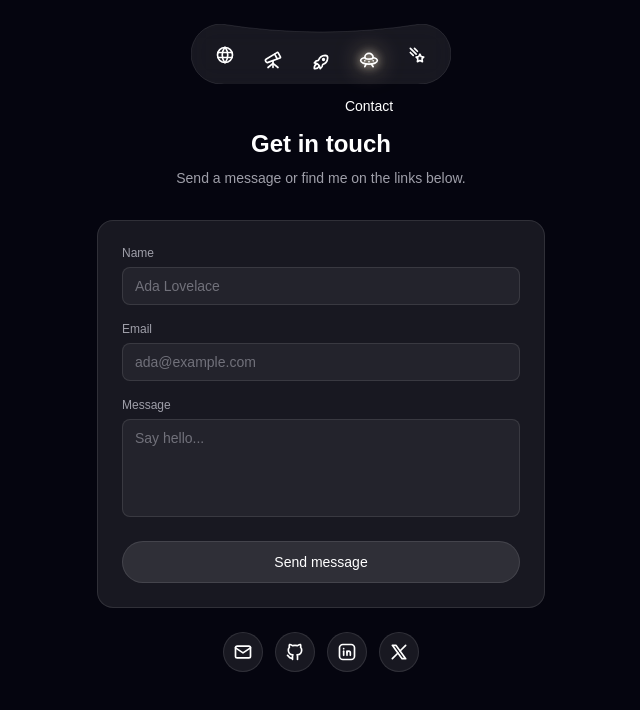
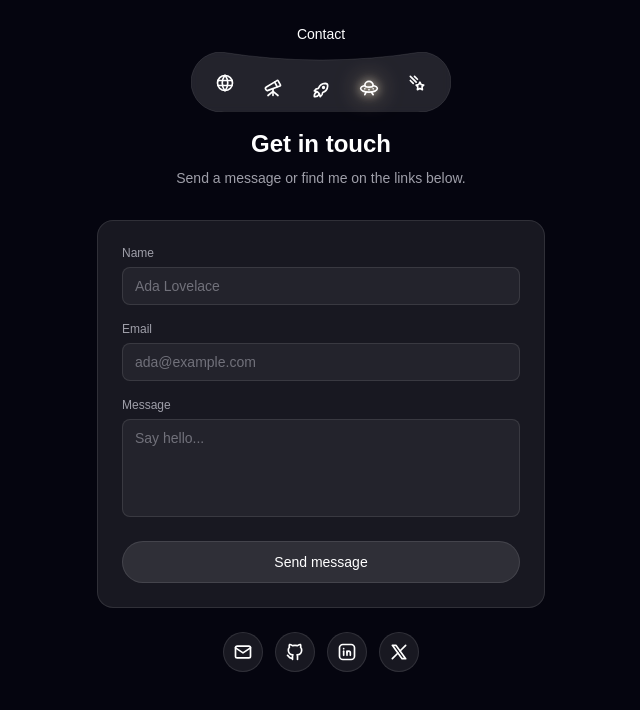
Before and after one commit to swapnil-dhanke/swapnildhanke.com, a Next.js app: page /contact in a window 1280 px wide. Shown: the top 710 px of the page, without its empty margins (319-959 px from the left). Built offline with nearby package versions, Linux system fonts and the light colour scheme.

Commit message:
Reduce nav glass blur to keep stars visible; move active-page label above bar, centered on the whole arch

```diff
--- a/src/app/globals.css
+++ b/src/app/globals.css
@@ -60,7 +60,7 @@ html::-webkit-scrollbar {
  * inherently costlier than over static content — this bounds that cost).
  */
 .nav-glass {
-  -webkit-backdrop-filter: blur(12px);
+  -webkit-backdrop-filter: blur(4px);
   will-change: transform;
   transform: translateZ(0);
 }
@@ -84,3 +84,22 @@ html::-webkit-scrollbar {
     filter: drop-shadow(0 0 5px rgb(255 244 214 / 100%)) drop-shadow(0 0 13px rgb(255 224 170 / 75%));
   }
 }
+
+/*
+ * Active nav label, centered above the arch. Remounted (via `key`) on every
+ * route change, so this fade-in replays each time — a fast-snap crossfade
+ * matching EDGE_FADE_MS in ConstellationField.tsx, not a slow fade. Ends at
+ * opacity 1 and stays there (`forwards`), so the label is always visible.
+ */
+.nav-label {
+  animation: nav-label-fade-in 140ms ease-out forwards;
+}
+
+@keyframes nav-label-fade-in {
+  from {
+    opacity: 0;
+  }
+  to {
+    opacity: 1;
+  }
+}
--- a/src/components/Nav.tsx
+++ b/src/components/Nav.tsx
@@ -1,6 +1,5 @@
 "use client";
 
-import { useLayoutEffect, useRef, useState } from "react";
 import Link from "next/link";
 import { usePathname } from "next/navigation";
 import { IconComet, IconRocket, IconTelescope, IconUfo, IconWorld } from "@tabler/icons-react";
@@ -12,10 +11,6 @@ const NAV_ITEMS = [
   { href: "/contact", label: "Contact", Icon: IconUfo },
   { href: "/blogs", label: "Blogs", Icon: IconComet },
 ] as const;
-
-// Matches EDGE_FADE_MS in ConstellationField.tsx — the fast-snap duration
-// used for the hover-reveal lines, so the label fade reads consistently.
-const LABEL_FADE_MS = 140;
 
 // Bar geometry — a shallow arch rather than a flat pill. The bar's outline
 // and each icon's vertical offset are both derived from the same parabolic
@@ -73,30 +68,17 @@ export function Nav() {
   const pathname = usePathname();
   const activeItem = NAV_ITEMS.find((item) => item.href === pathname) ?? NAV_ITEMS[0];
 
-  const barRef = useRef<HTMLElement>(null);
-  const itemRefs = useRef<Record<string, HTMLAnchorElement | null>>({});
-  const [labelX, setLabelX] = useState<number | null>(null);
-  const [labelVisible, setLabelVisible] = useState(false);
-
-  useLayoutEffect(() => {
-    const bar = barRef.current;
-    const activeEl = itemRefs.current[activeItem.href];
-    if (!bar || !activeEl) return;
-
-    const barRect = bar.getBoundingClientRect();
-    const itemRect = activeEl.getBoundingClientRect();
-    setLabelX(itemRect.left + itemRect.width / 2 - barRect.left);
-
-    setLabelVisible(false);
-    const raf = requestAnimationFrame(() => setLabelVisible(true));
-    return () => cancelAnimationFrame(raf);
-  }, [activeItem.href]);
-
   return (
-    <div className="fixed top-6 left-1/2 z-50 -translate-x-1/2">
-      <nav ref={barRef} className="relative" style={{ width: BAR_WIDTH, height: BAR_HEIGHT }}>
+    <div className="fixed top-6 left-1/2 z-50 flex -translate-x-1/2 flex-col items-center gap-2">
+      {/* key={activeItem.href} remounts the span on every route change, so
+          the CSS fade-in (.nav-label, defined in globals.css) replays as a
+          fast-snap crossfade — always ends visible, no React state needed. */}
+      <span key={activeItem.href} className="nav-label text-sm font-medium text-white">
+        {activeItem.label}
+      </span>
+      <nav className="relative" style={{ width: BAR_WIDTH, height: BAR_HEIGHT }}>
         <div
-          className="nav-glass absolute inset-0 bg-white/8 backdrop-blur-md"
+          className="nav-glass absolute inset-0 bg-white/12 backdrop-blur-[4px]"
           style={{ clipPath: `path('${ARCH_PATH}')` }}
         />
         <svg
@@ -116,9 +98,6 @@ export function Nav() {
               key={href}
               href={href}
               aria-label={label}
-              ref={(el) => {
-                itemRefs.current[href] = el;
-              }}
               className="absolute flex h-10 w-10 items-center justify-center rounded-full text-white"
               style={{ left, top }}
             >
@@ -127,19 +106,6 @@ export function Nav() {
           );
         })}
       </nav>
-      <div className="relative mt-3 h-5" style={{ width: BAR_WIDTH }}>
-        <span
-          className="absolute top-0 text-sm font-medium whitespace-nowrap text-white transition-opacity ease-out"
-          style={{
-            left: labelX ?? 0,
-            transform: "translateX(-50%)",
-            opacity: labelVisible ? 1 : 0,
-            transitionDuration: `${LABEL_FADE_MS}ms`,
-          }}
-        >
-          {activeItem.label}
-        </span>
-      </div>
     </div>
   );
 }
```
